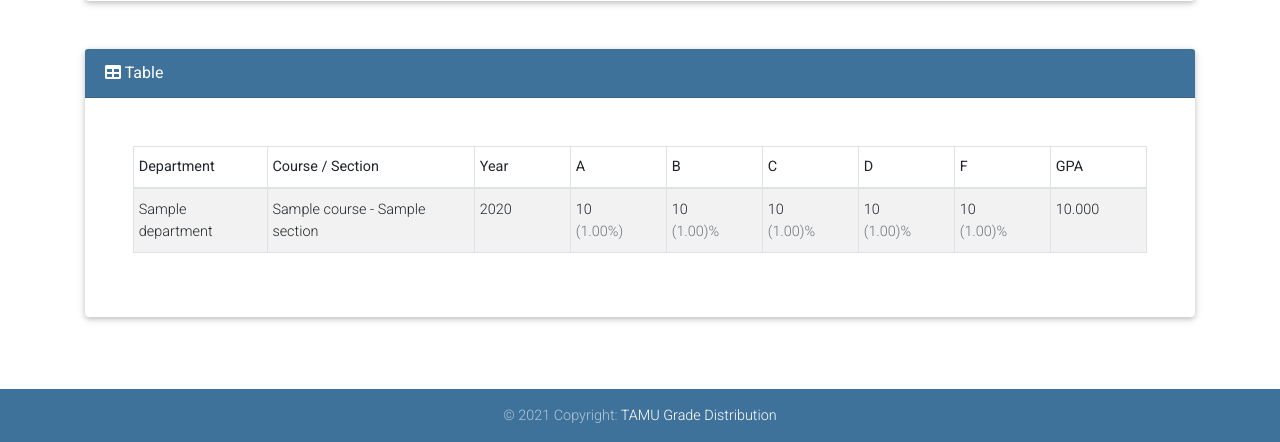
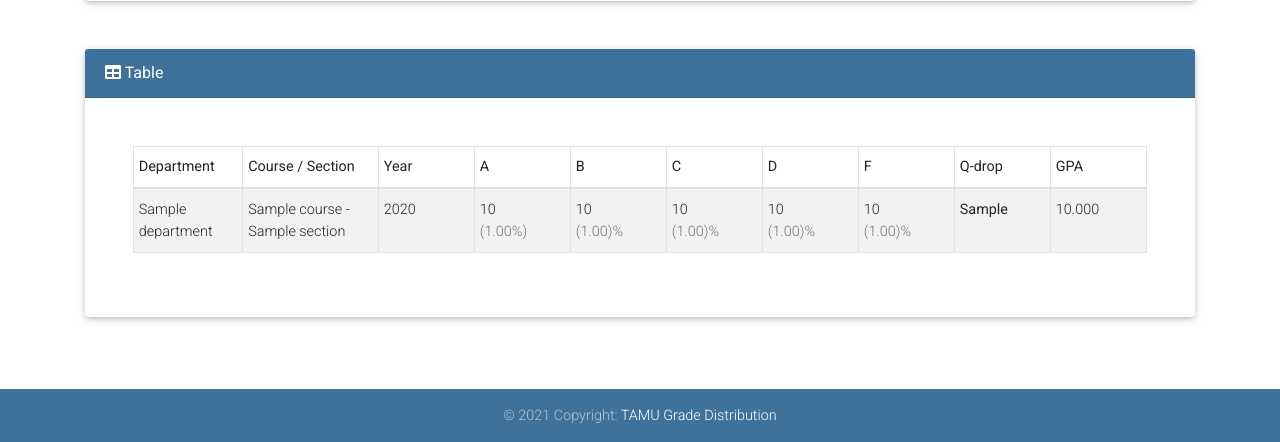
Before and after one commit to asiddiqi18/GradeDistroTamuApp, a Flask app: template src/website/templates/professor.html in a window 1280 px wide. Shown: the part 1235-1677 px from the top of the page. Run offline with Flask 2, Linux system fonts and the light colour scheme; tables that the repository leaves empty hold one stand-in row (values such as "Sample post"); the template is opened without the code that fills it: values that come from a table or form of the project are taken from there, most other values are stand-ins (such as "Sample title", 1, 10 or a date in 2020); some libraries are stand-ins or nearby versions.

Commit message:
added Q-drop column

```diff
--- a/src/website/templates/course.html
+++ b/src/website/templates/course.html
@@ -87,8 +87,10 @@
                         <th class="th-sm">C</th>
                         <th class="th-sm">D</th>
                         <th class="th-sm">F</th>
+                        <th class="th-sm">Q-drop</th>
                         <th class="th-sm">GPA</th>
                         <th class="th-sm">Instructor</th>
+
                     </tr>
                     </thead>
                     <tbody>
@@ -116,6 +118,9 @@
                                 {{ grade.amount_f }}
                                 <div class="text-muted">({{ "%.2f"|format(grade.percent_f) }})%</div>
                             </td>
+                            <td>
+                                {{ grade.other_q }}
+                            </td>
                             <td>{{ "%.3f"|format(grade.gpa) }}</td>
                             <td>
                                 <a href="{{ url_for('professors.professors', professor=grade.professor) }}">{{ grade.professor }}</a>
--- a/src/website/templates/professor.html
+++ b/src/website/templates/professor.html
@@ -81,6 +81,7 @@
                         <th class="th-sm">C</th>
                         <th class="th-sm">D</th>
                         <th class="th-sm">F</th>
+                        <th class="th-sm">Q-drop</th>
                         <th class="th-sm">GPA</th>
                     </tr>
                     </thead>
@@ -105,6 +106,7 @@
                             <td>{{ grade.amount_f }}
                                 <div class="text-muted">({{ "%.2f"|format(grade.percent_f) }})%</div>
                             </td>
+                            <th class="th-sm">{{ grade.other_q }}</th>
                             <td>{{ "%.3f"|format(grade.gpa) }}</td>
                         </tr>
                     {% endfor %}
```
